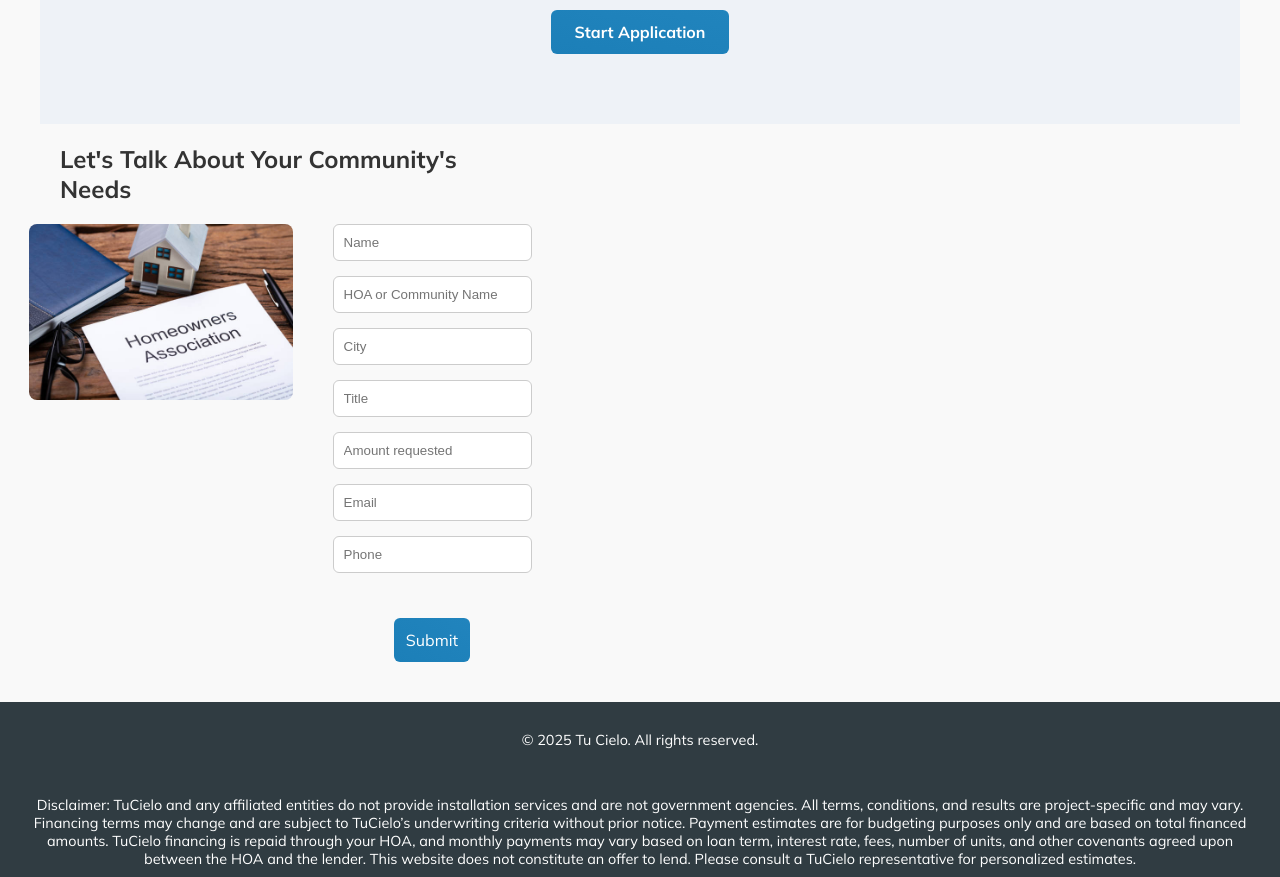
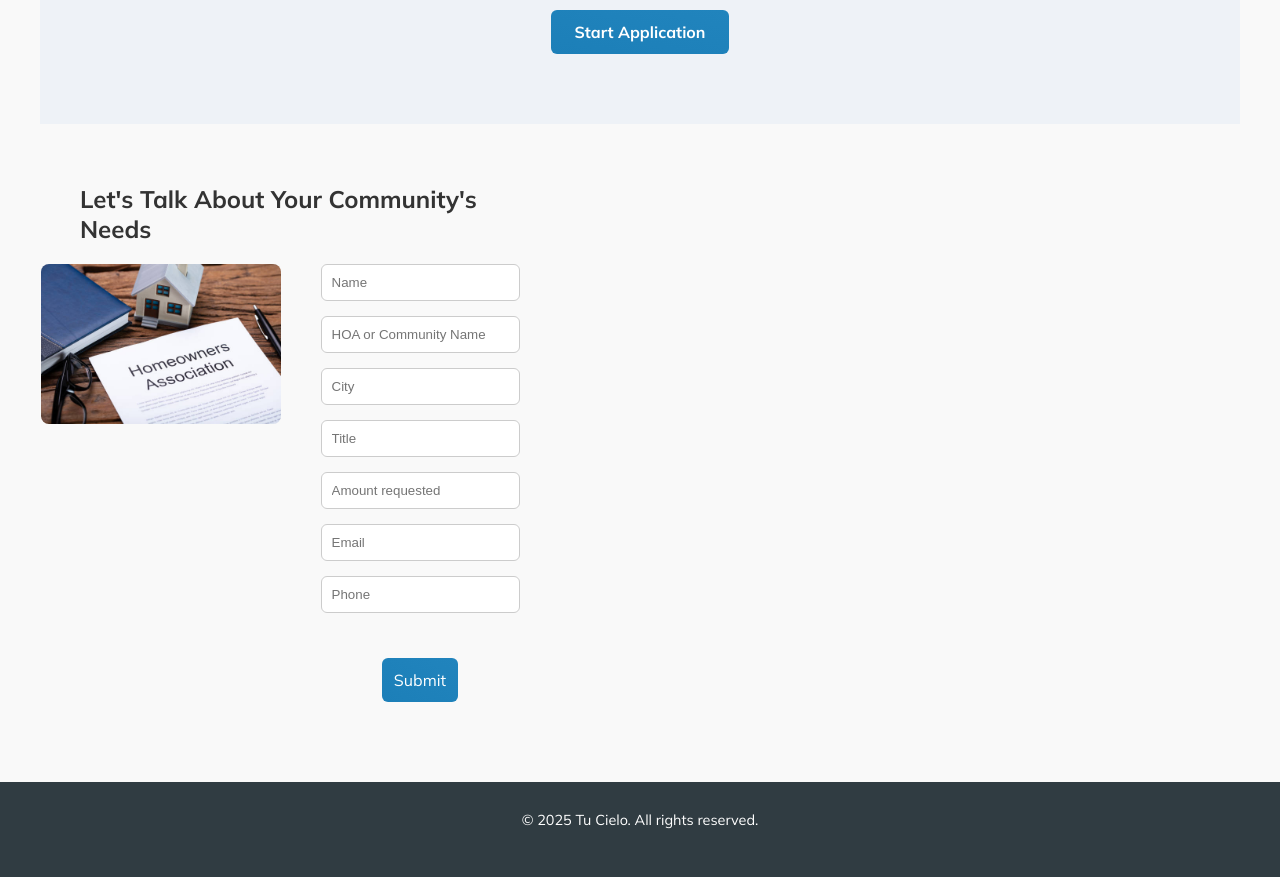
Before and after one commit to MetaCapFin/tu-cielo-site, a React (Create React App) app: page / in a window 1280 px wide. Shown: the part 2300-3177 px from the top of the page. Built offline with nearby package versions, Linux system fonts and the light colour scheme.

Commit message:
Update App.css

```diff
--- a/src/App.css
+++ b/src/App.css
@@ -510,6 +510,7 @@
   gap: 15px;
   min-width: 250px;
   box-sizing: border-box;
+  padding: 40px 20px;
 }
 
 .section-wrapper {
```
